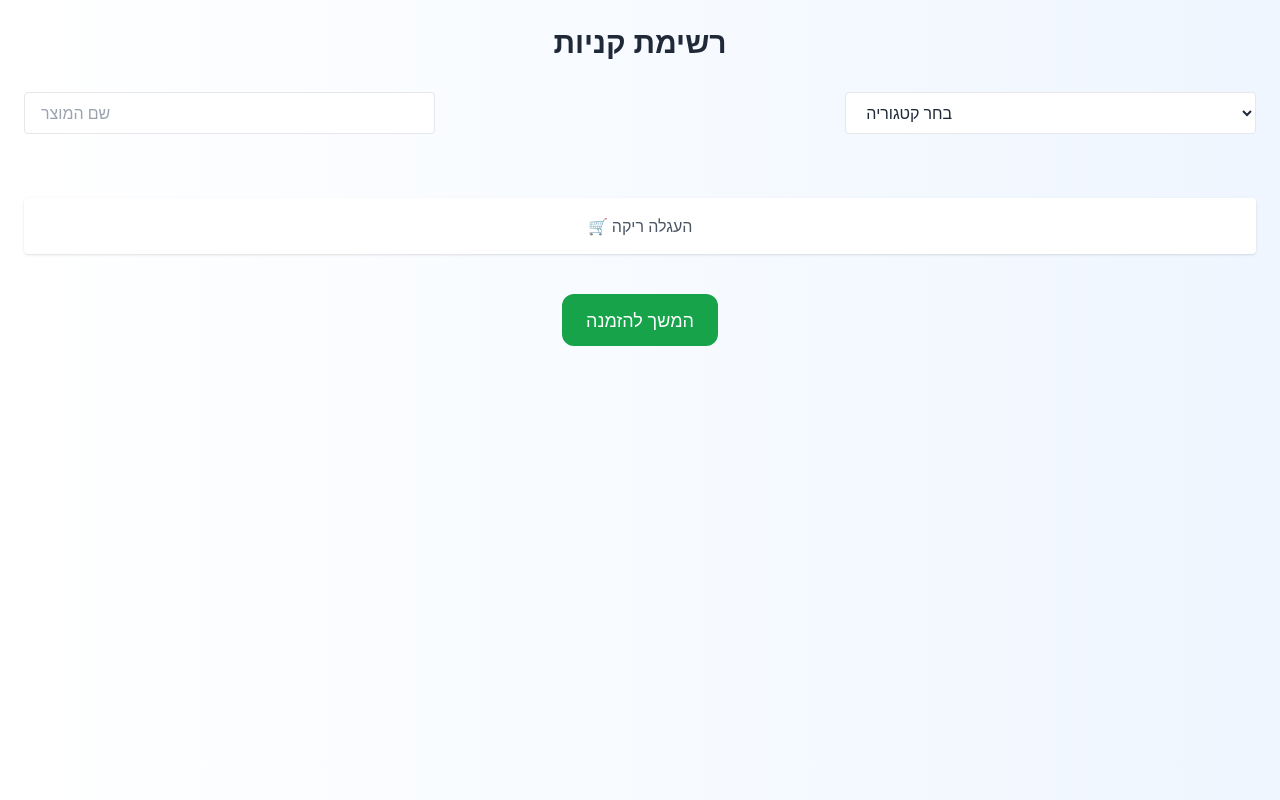
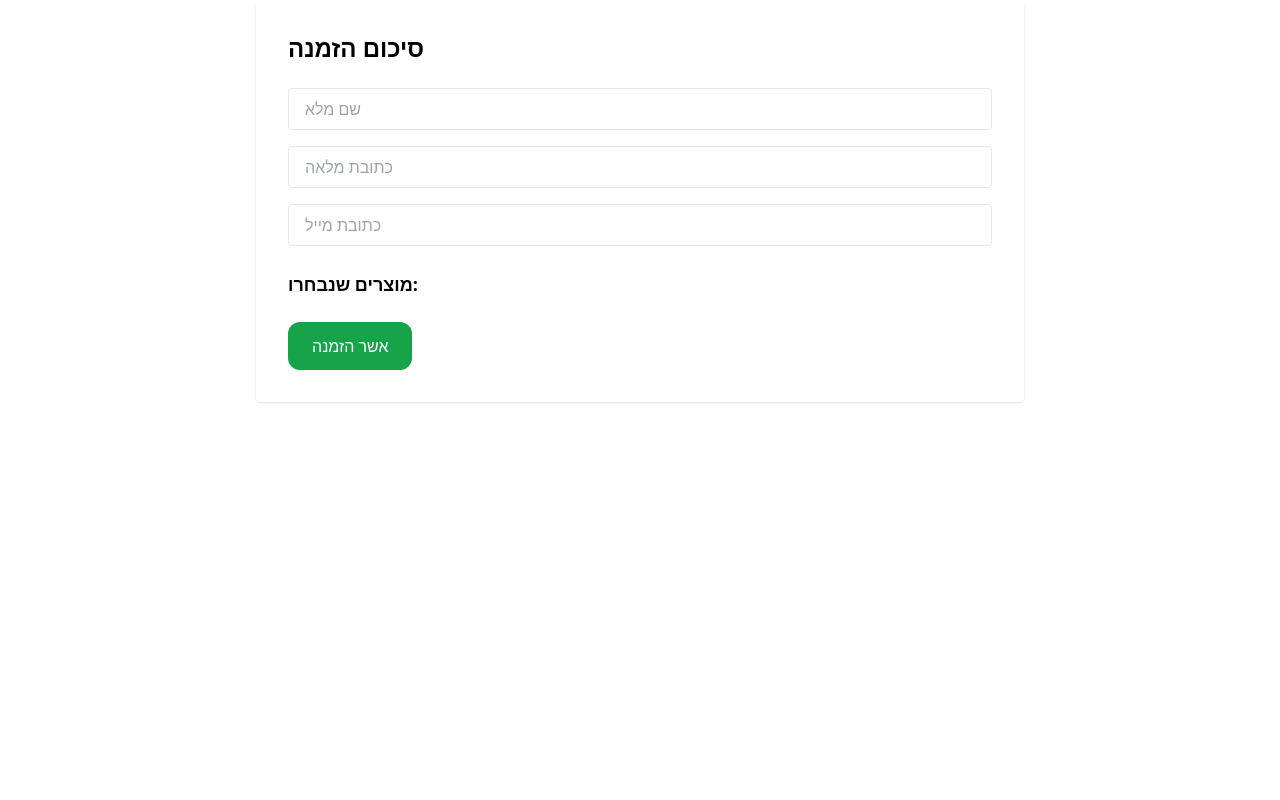
Before and after one commit to LibbyGantz/shopping-app, a React (Vite) app in the folder client/shopping-client/: page /checkout in a window 1280 px wide. Built offline with nearby package versions, Linux system fonts and the light colour scheme.

Commit message:
CheckoutPage & Routing

```diff
--- a/client/shopping-client/package.json
+++ b/client/shopping-client/package.json
@@ -13,7 +13,8 @@
     "@reduxjs/toolkit": "^2.8.2",
     "react": "^19.1.0",
     "react-dom": "^19.1.0",
-    "react-redux": "^9.2.0"
+    "react-redux": "^9.2.0",
+    "react-router-dom": "^7.7.0"
   },
   "devDependencies": {
     "@eslint/js": "^9.30.1",
--- a/client/shopping-client/src/App.tsx
+++ b/client/shopping-client/src/App.tsx
@@ -1,7 +1,16 @@
+import { BrowserRouter, Routes, Route } from 'react-router-dom';
 import ShopPage from './pages/ShopPage';
+import CheckoutPage from './pages/CheckoutPage';
 
 function App() {
-  return <ShopPage />;
+  return (
+    <BrowserRouter>
+      <Routes>
+        <Route path="/" element={<ShopPage />} />
+        <Route path="/checkout" element={<CheckoutPage />} />
+      </Routes>
+    </BrowserRouter>
+  );
 }
 
 export default App;
--- a/client/shopping-client/src/pages/CheckoutPage.tsx
+++ b/client/shopping-client/src/pages/CheckoutPage.tsx
@@ -0,0 +1,86 @@
+import { useSelector, useDispatch } from 'react-redux';
+import type { RootState } from '../app/store';
+import { useState } from 'react';
+import { clearCart } from '../features/cart/cartSlice';
+import { useNavigate } from 'react-router-dom';
+
+const CheckoutPage = () => {
+  const cartItems = useSelector((state: RootState) => state.cart.items);
+  const dispatch = useDispatch();
+  const navigate = useNavigate();
+
+  const [formData, setFormData] = useState({
+    name: '',
+    address: '',
+    email: '',
+  });
+
+  const handleChange = (e: React.ChangeEvent<HTMLInputElement>) => {
+    setFormData({ ...formData, [e.target.name]: e.target.value });
+  };
+
+  const handleSubmit = () => {
+    if (!formData.name || !formData.address || !formData.email) {
+      alert('נא למלא את כל השדות');
+      return;
+    }
+
+    const order = {
+      customer: formData,
+      items: cartItems,
+    };
+
+    console.log('הזמנה נשלחה:', order);
+    dispatch(clearCart());
+    navigate('/');
+  };
+
+  return (
+    <div className="p-8 max-w-3xl mx-auto bg-white rounded shadow">
+      <h2 className="text-2xl font-bold mb-6">סיכום הזמנה</h2>
+
+      <div className="grid gap-4 mb-6">
+        <input
+          type="text"
+          name="name"
+          placeholder="שם מלא"
+          className="border px-4 py-2 rounded"
+          onChange={handleChange}
+        />
+        <input
+          type="text"
+          name="address"
+          placeholder="כתובת מלאה"
+          className="border px-4 py-2 rounded"
+          onChange={handleChange}
+        />
+        <input
+          type="email"
+          name="email"
+          placeholder="כתובת מייל"
+          className="border px-4 py-2 rounded"
+          onChange={handleChange}
+        />
+      </div>
+
+      <h3 className="text-lg font-semibold mb-2">מוצרים שנבחרו:</h3>
+      <ul className="mb-6">
+        {cartItems.map((item) => (
+          <li key={item.id} className="flex justify-between py-1 border-b">
+            <span>{item.name} × {item.quantity}</span>
+            <span>₪{(item.price * item.quantity).toFixed(2)}</span>
+          </li>
+        ))}
+      </ul>
+
+      <button
+        onClick={handleSubmit}
+        className="bg-green-600 text-white px-6 py-3 rounded-xl hover:bg-green-700"
+      >
+        אשר הזמנה
+      </button>
+    </div>
+  );
+};
+
+export default CheckoutPage;
--- a/client/shopping-client/src/pages/ShopPage.tsx
+++ b/client/shopping-client/src/pages/ShopPage.tsx
@@ -9,8 +9,10 @@ import type { RootState } from '../app/store';
 import type { AppDispatch } from '../app/store';
 import { addToCart } from '../features/cart/cartSlice';
 import CartPreview from '../components/CartPreview';
+import { useNavigate } from 'react-router-dom';
 
 const ShopPage = () => {
+  const navigate = useNavigate();
   const dispatch = useDispatch<AppDispatch>();
   const categories = useSelector((state: RootState) => state.categories.list);
   const selectedCategoryId = useSelector((state: RootState) => state.products.selectedCategoryId);
@@ -71,9 +73,12 @@ const ShopPage = () => {
 
       <CartPreview />
       <div className="mt-10 flex justify-center">
-        <button className="bg-green-600 text-white px-6 py-3 rounded-xl text-lg hover:bg-green-700">
-          המשך להזמנה
-        </button>
+        <button
+  onClick={() => navigate('/checkout')}
+  className="bg-green-600 text-white px-6 py-3 rounded-xl text-lg hover:bg-green-700"
+>
+  המשך להזמנה
+</button>
       </div>
     </div>
   );
```
Also changed, not shown: 1 other file (tests, documents, lock files or other folders).
